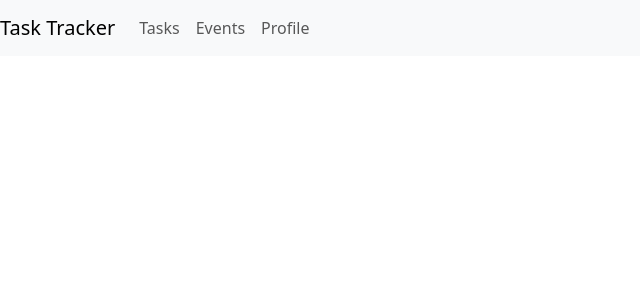
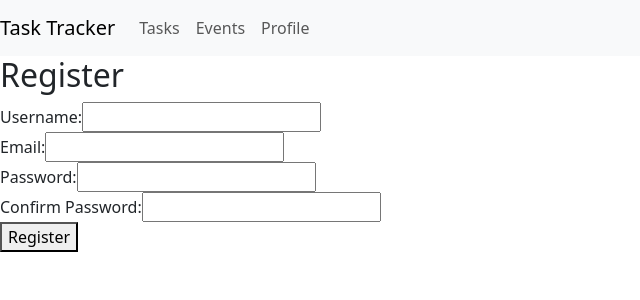
Before and after one commit to Code-Institute-Submissions/scottsmyth56-tasktracker-app, a React (Create React App) app: page /register in a window 1280 px wide. Shown: the top 300 px of the page, without its empty margins (0-640 px from the left). Built offline with nearby package versions, Linux system fonts and the light colour scheme; no server answers.

Commit message:
- Add Registration logic for user signup

```diff
--- a/src/App.js
+++ b/src/App.js
@@ -7,6 +7,7 @@
 import Event from "./components/Event";
 import LoginForm from "./pages/auth/LoginForm";
 import { CurrentUserProvider } from "./contexts/UserContext";
+import RegisterForm from "./pages/auth/RegisterForm";
 
 function App() {
   return (
@@ -20,6 +21,7 @@
             <Route path="/tasks/:taskId" element={<Task />} />
             <Route path="/events/:eventId" element={<Event />} />
             <Route path="/login" element={<LoginForm />} />
+            <Route path="/register" element={<RegisterForm />} />
           </Routes>
         </div>
       </Router>
--- a/src/api/axiosDefaults.js
+++ b/src/api/axiosDefaults.js
@@ -8,6 +8,7 @@
 
 if (authToken) {
   axios.defaults.headers.common['Authorization'] = `Token ${authToken}`;
+  console.log("using Token")
 }
 
 //REMOVE Line
--- /dev/null
+++ b/src/pages/auth/RegisterForm.js
@@ -0,0 +1,81 @@
+import React, { useState } from 'react';
+import { axiosRequest } from '../../api/axiosDefaults';
+import { useNavigate } from 'react-router-dom';
+
+function RegisterForm() {
+    const [formData, setFormData] = useState({
+        username: '',
+        email: '',
+        password1: '',
+        password2: '',
+    });
+
+    const history = useNavigate();
+
+    const handleChange = (e) => {
+        const { name, value } = e.target;
+        setFormData({ ...formData, [name]: value });
+    };
+
+    const handleSubmit = (e) => {
+        e.preventDefault();
+
+        axiosRequest.post('/auth/registration/', formData)
+            .then((response) => {
+                console.log('Registration successful:', response.data);
+                localStorage.removeItem('authToken');
+                localStorage.setItem('authToken', response.data.key);
+                history('/login');
+            })
+            .catch((error) => {
+                console.error('Registration error:', error);
+            });
+    };
+
+    return (
+        <div>
+            <h2>Register</h2>
+            <form onSubmit={handleSubmit}>
+                <div>
+                    <label>Username:</label>
+                    <input
+                        type="text"
+                        name="username"
+                        value={formData.username}
+                        onChange={handleChange}
+                    />
+                </div>
+                <div>
+                    <label>Email:</label>
+                    <input
+                        type="email"
+                        name="email"
+                        value={formData.email}
+                        onChange={handleChange}
+                    />
+                </div>
+                <div>
+                    <label>Password:</label>
+                    <input
+                        type="password"
+                        name="password1"
+                        value={formData.password1}
+                        onChange={handleChange}
+                    />
+                </div>
+                <div>
+                    <label>Confirm Password:</label>
+                    <input
+                        type="password"
+                        name="password2"
+                        value={formData.password2}
+                        onChange={handleChange}
+                    />
+                </div>
+                <button type="submit">Register</button>
+            </form>
+        </div>
+    );
+}
+
+export default RegisterForm;
--- a/src/pages/tasks/TaskPage.js
+++ b/src/pages/tasks/TaskPage.js
@@ -10,6 +10,7 @@
 
   function handleLogout() {
     localStorage.removeItem('authToken');
+    console.log("logged out" + localStorage.getItem('authToken'));
     history('/login');
   }
 
@@ -37,8 +38,9 @@
       </ul>
       <h2>Welcome, {currentUser?.username || 'Guest'}</h2>
        <button onClick={handleLogout}>Logout</button>
-
-
+       <Link to="/register">
+      <button> Register</button>
+      </Link>
 
     </div>
   );
```
